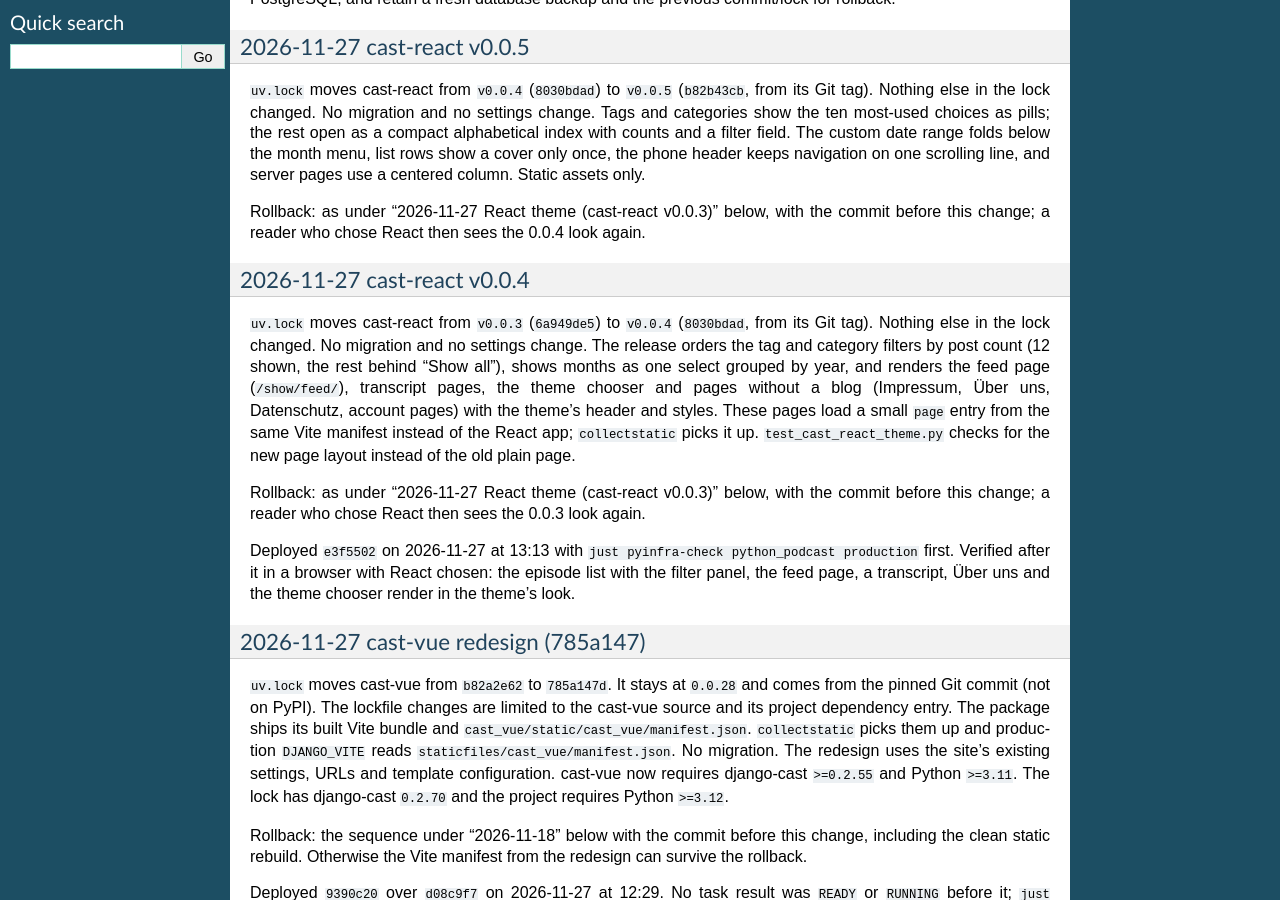
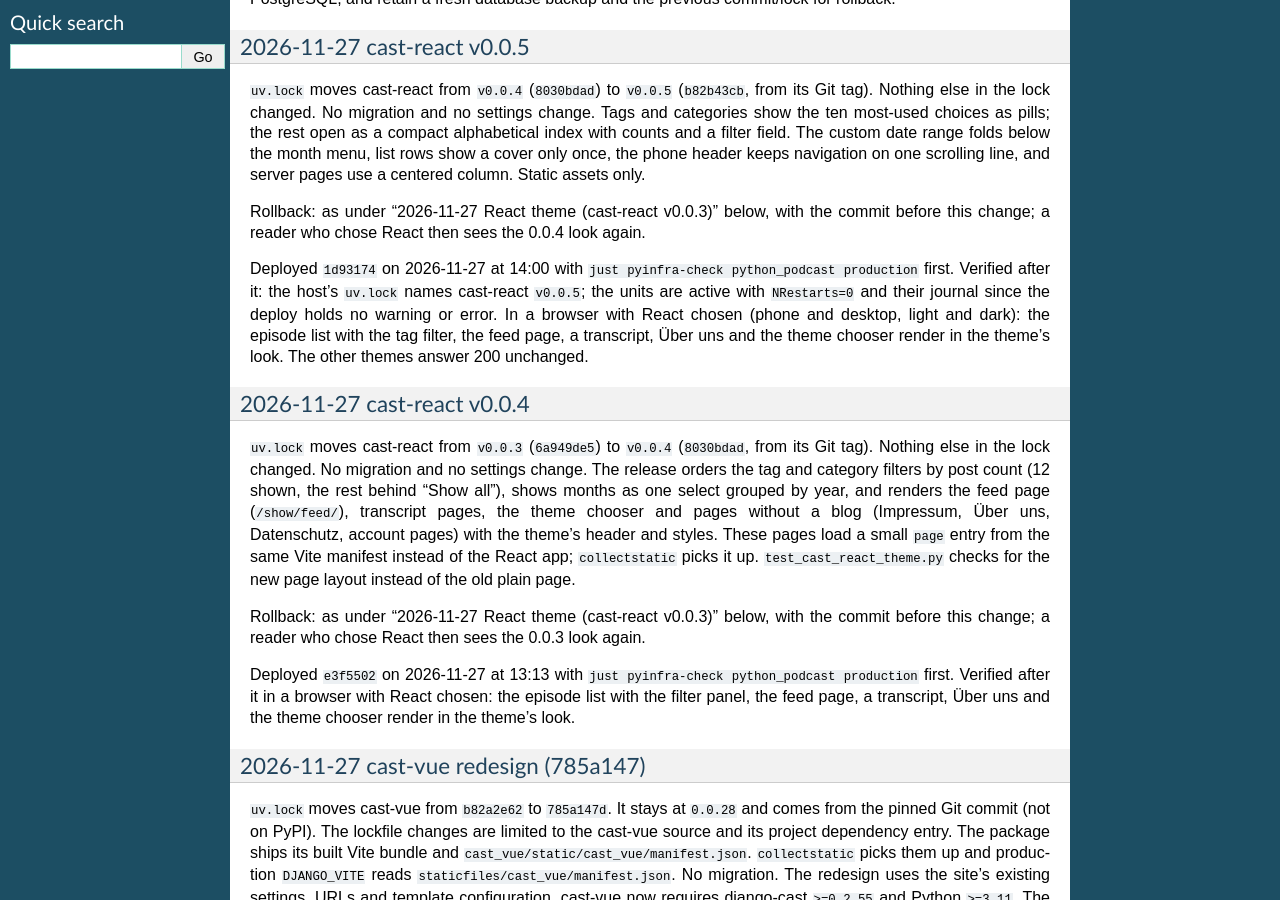
Before and after one commit to ephes/python-podcast, a Sphinx documentation site: the page built from docs/deploy.rst, in a window 1280 px wide and 900 px high, scrolled down 1376 px. Built offline with Sphinx 7.4.7, drawn with Linux system fonts in a browser that asks for light colours.

Commit message:
Record the cast-react v0.0.5 deploy in the deploy history

```diff
--- a/docs/deploy.rst
+++ b/docs/deploy.rst
@@ -89,6 +89,13 @@ scrolling line, and server pages use a centered column. Static assets only.
 Rollback: as under "2026-11-27 React theme (cast-react v0.0.3)" below, with
 the commit before this change; a reader who chose React then sees the 0.0.4
 look again.
+
+Deployed ``1d93174`` on 2026-11-27 at 14:00 with ``just pyinfra-check python_podcast
+production`` first. Verified after it: the host's ``uv.lock`` names cast-react
+``v0.0.5``; the units are active with ``NRestarts=0`` and their journal since
+the deploy holds no warning or error. In a browser with React chosen (phone
+and desktop, light and dark): the episode list with the tag filter, the feed page, a transcript, Über uns and the theme chooser render in the theme's look. The other
+themes answer 200 unchanged.
 
 2026-11-27 cast-react v0.0.4
 ~~~~~~~~~~~~~~~~~~~~~~~~~~~~
```
